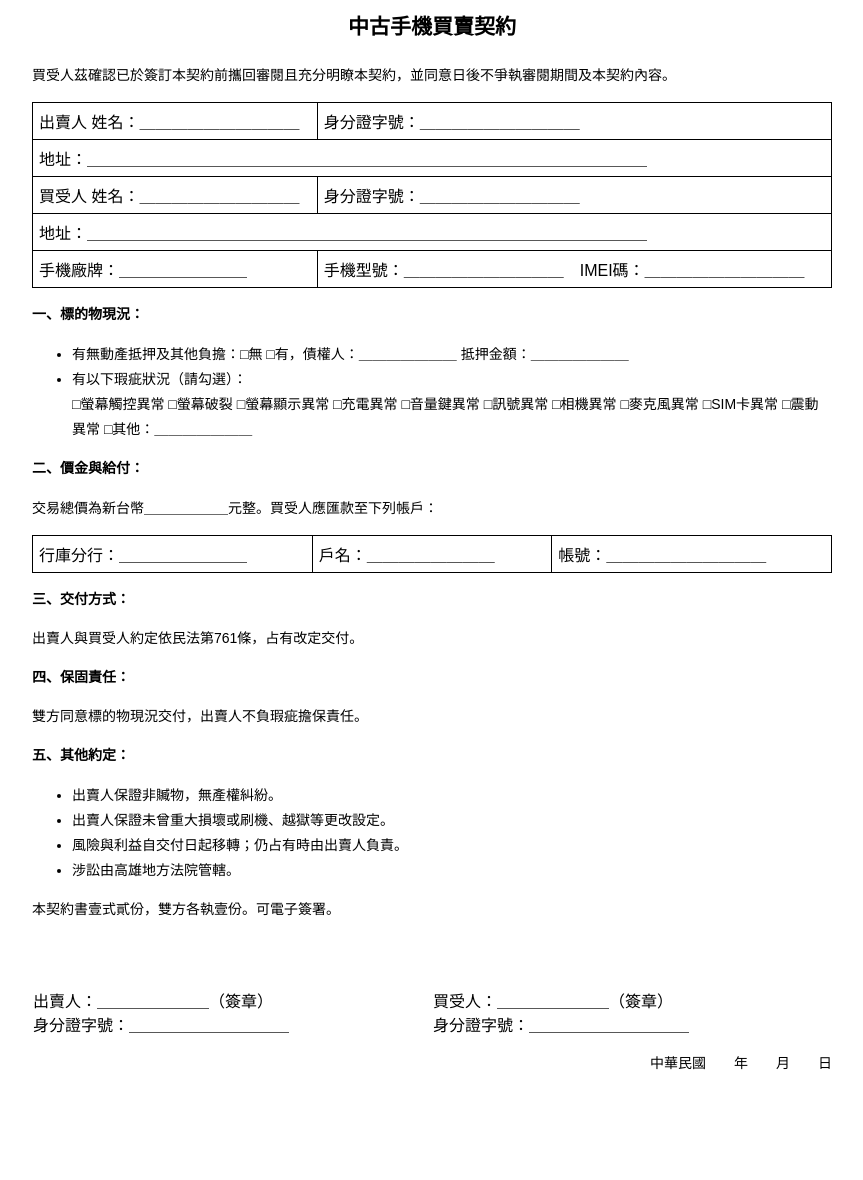
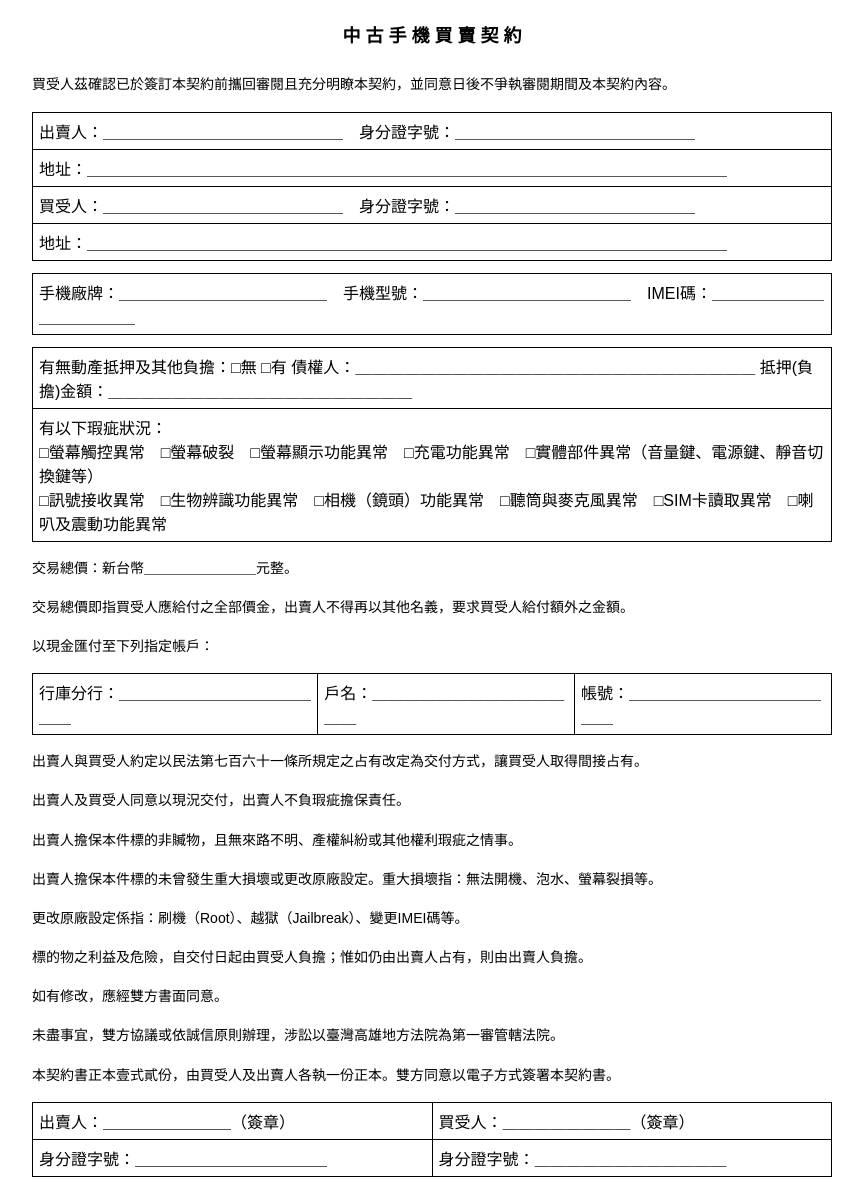
Before and after one commit to Heathwang888/Phone, a plain HTML site: page index.html in a window 1280 px wide. Shown: the top 1180 px of the page, without its empty margins (208-1071 px from the left). Before the commit the page ends 1090 px from the top, so only its background shows below. Drawn offline with Linux system fonts and the light colour scheme.

Commit message:
Update index.html

```diff
--- a/index.html
+++ b/index.html
@@ -1,69 +1,111 @@
-<div style="max-width: 800px; margin: auto; font-family: 'Noto Sans TC', sans-serif; font-size: 14px; color: #000; line-height: 1.8;">
+<style>
+  .contract {
+    font-family: "Noto Sans TC", sans-serif;
+    font-size: 14px;
+    color: #000;
+    line-height: 1.8;
+    max-width: 800px;
+    margin: auto;
+  }
+  .contract table {
+    width: 100%;
+    border-collapse: collapse;
+    margin: 12px 0;
+  }
+  .contract td {
+    border: 1px solid #000;
+    padding: 6px;
+    vertical-align: top;
+  }
+  .contract h2 {
+    text-align: center;
+    font-size: 18px;
+    font-weight: bold;
+    margin: 20px 0;
+  }
+  .contract .center {
+    text-align: center;
+  }
+  .contract .no-border {
+    border: none;
+  }
+</style>
 
-  <h2 style="text-align: center; font-weight: bold;">中古手機買賣契約</h2>
+<div class="contract">
+  <h2>中 古 手 機 買 賣 契 約</h2>
 
   <p>買受人茲確認已於簽訂本契約前攜回審閱且充分明瞭本契約，並同意日後不爭執審閱期間及本契約內容。</p>
 
-  <table style="width:100%; border-collapse: collapse; margin: 10px 0;">
+  <table>
     <tr>
-      <td style="border: 1px solid #000; padding: 6px;">出賣人 姓名：＿＿＿＿＿＿＿＿＿＿</td>
-      <td style="border: 1px solid #000; padding: 6px;">身分證字號：＿＿＿＿＿＿＿＿＿＿</td>
+      <td colspan="2">出賣人：＿＿＿＿＿＿＿＿＿＿＿＿＿＿＿　身分證字號：＿＿＿＿＿＿＿＿＿＿＿＿＿＿＿</td>
     </tr>
     <tr>
-      <td colspan="2" style="border: 1px solid #000; padding: 6px;">地址：＿＿＿＿＿＿＿＿＿＿＿＿＿＿＿＿＿＿＿＿＿＿＿＿＿＿＿＿＿＿＿＿＿＿＿</td>
+      <td colspan="2">地址：＿＿＿＿＿＿＿＿＿＿＿＿＿＿＿＿＿＿＿＿＿＿＿＿＿＿＿＿＿＿＿＿＿＿＿＿＿＿＿＿</td>
     </tr>
     <tr>
-      <td style="border: 1px solid #000; padding: 6px;">買受人 姓名：＿＿＿＿＿＿＿＿＿＿</td>
-      <td style="border: 1px solid #000; padding: 6px;">身分證字號：＿＿＿＿＿＿＿＿＿＿</td>
+      <td colspan="2">買受人：＿＿＿＿＿＿＿＿＿＿＿＿＿＿＿　身分證字號：＿＿＿＿＿＿＿＿＿＿＿＿＿＿＿</td>
     </tr>
     <tr>
-      <td colspan="2" style="border: 1px solid #000; padding: 6px;">地址：＿＿＿＿＿＿＿＿＿＿＿＿＿＿＿＿＿＿＿＿＿＿＿＿＿＿＿＿＿＿＿＿＿＿＿</td>
-    </tr>
-    <tr>
-      <td style="border: 1px solid #000; padding: 6px;">手機廠牌：＿＿＿＿＿＿＿＿</td>
-      <td style="border: 1px solid #000; padding: 6px;">手機型號：＿＿＿＿＿＿＿＿＿＿　IMEI碼：＿＿＿＿＿＿＿＿＿＿</td>
+      <td colspan="2">地址：＿＿＿＿＿＿＿＿＿＿＿＿＿＿＿＿＿＿＿＿＿＿＿＿＿＿＿＿＿＿＿＿＿＿＿＿＿＿＿＿</td>
     </tr>
   </table>
 
-  <p><strong>一、標的物現況：</strong></p>
-  <ul>
-    <li>有無動產抵押及其他負擔：□無 □有，債權人：＿＿＿＿＿＿＿ 抵押金額：＿＿＿＿＿＿＿</li>
-    <li>有以下瑕疵狀況（請勾選）：<br>
-      □螢幕觸控異常 □螢幕破裂 □螢幕顯示異常 □充電異常 □音量鍵異常 □訊號異常 □相機異常 □麥克風異常 □SIM卡異常 □震動異常 □其他：＿＿＿＿＿＿＿
-    </li>
-  </ul>
-
-  <p><strong>二、價金與給付：</strong></p>
-  <p>交易總價為新台幣＿＿＿＿＿＿元整。買受人應匯款至下列帳戶：</p>
-  <table style="width:100%; border-collapse: collapse; margin: 10px 0;">
+  <table>
     <tr>
-      <td style="border: 1px solid #000; padding: 6px;">行庫分行：＿＿＿＿＿＿＿＿</td>
-      <td style="border: 1px solid #000; padding: 6px;">戶名：＿＿＿＿＿＿＿＿</td>
-      <td style="border: 1px solid #000; padding: 6px;">帳號：＿＿＿＿＿＿＿＿＿＿</td>
+      <td colspan="3">手機廠牌：＿＿＿＿＿＿＿＿＿＿＿＿＿　手機型號：＿＿＿＿＿＿＿＿＿＿＿＿＿　IMEI碼：＿＿＿＿＿＿＿＿＿＿＿＿＿</td>
     </tr>
   </table>
 
-  <p><strong>三、交付方式：</strong></p>
-  <p>出賣人與買受人約定依民法第761條，占有改定交付。</p>
+  <table>
+    <tr>
+      <td colspan="3">
+        有無動產抵押及其他負擔：□無 □有 債權人：＿＿＿＿＿＿＿＿＿＿＿＿＿＿＿＿＿＿＿＿＿＿＿＿＿ 抵押(負擔)金額：＿＿＿＿＿＿＿＿＿＿＿＿＿＿＿＿＿＿＿
+      </td>
+    </tr>
+    <tr>
+      <td colspan="3">
+        有以下瑕疵狀況：<br>
+        □螢幕觸控異常　□螢幕破裂　□螢幕顯示功能異常　□充電功能異常　□實體部件異常（音量鍵、電源鍵、靜音切換鍵等）<br>
+        □訊號接收異常　□生物辨識功能異常　□相機（鏡頭）功能異常　□聽筒與麥克風異常　□SIM卡讀取異常　□喇叭及震動功能異常
+      </td>
+    </tr>
+  </table>
 
-  <p><strong>四、保固責任：</strong></p>
-  <p>雙方同意標的物現況交付，出賣人不負瑕疵擔保責任。</p>
+  <p>交易總價：新台幣＿＿＿＿＿＿＿＿元整。</p>
+  <p>交易總價即指買受人應給付之全部價金，出賣人不得再以其他名義，要求買受人給付額外之金額。</p>
 
-  <p><strong>五、其他約定：</strong></p>
-  <ul>
-    <li>出賣人保證非贓物，無產權糾紛。</li>
-    <li>出賣人保證未曾重大損壞或刷機、越獄等更改設定。</li>
-    <li>風險與利益自交付日起移轉；仍占有時由出賣人負責。</li>
-    <li>涉訟由高雄地方法院管轄。</li>
-  </ul>
+  <p>以現金匯付至下列指定帳戶：</p>
 
-  <p>本契約書壹式貳份，雙方各執壹份。可電子簽署。</p>
+  <table>
+    <tr>
+      <td>行庫分行：＿＿＿＿＿＿＿＿＿＿＿＿＿＿</td>
+      <td>戶名：＿＿＿＿＿＿＿＿＿＿＿＿＿＿</td>
+      <td>帳號：＿＿＿＿＿＿＿＿＿＿＿＿＿＿</td>
+    </tr>
+  </table>
 
-  <br><br>
-  <table style="width:100%; border-collapse: collapse;">
+  <p>出賣人與買受人約定以民法第七百六十一條所規定之占有改定為交付方式，讓買受人取得間接占有。</p>
+
+  <p>出賣人及買受人同意以現況交付，出賣人不負瑕疵擔保責任。</p>
+
+  <p>出賣人擔保本件標的非贓物，且無來路不明、產權糾紛或其他權利瑕疵之情事。</p>
+  <p>出賣人擔保本件標的未曾發生重大損壞或更改原廠設定。重大損壞指：無法開機、泡水、螢幕裂損等。</p>
+  <p>更改原廠設定係指：刷機（Root）、越獄（Jailbreak）、變更IMEI碼等。</p>
+  <p>標的物之利益及危險，自交付日起由買受人負擔；惟如仍由出賣人占有，則由出賣人負擔。</p>
+  <p>如有修改，應經雙方書面同意。</p>
+  <p>未盡事宜，雙方協議或依誠信原則辦理，涉訟以臺灣高雄地方法院為第一審管轄法院。</p>
+
+  <p>本契約書正本壹式貳份，由買受人及出賣人各執一份正本。雙方同意以電子方式簽署本契約書。</p>
+
+  <table>
     <tr>
-      <td style="width: 50%; text-align: left;">出賣人：＿＿＿＿＿＿＿（簽章）<br>身分證字號：＿＿＿＿＿＿＿＿＿＿</td>
-      <td style="width: 50%; text-align: left;">買受人：＿＿＿＿＿＿＿（簽章）<br>身分證字號：＿＿＿＿＿＿＿＿＿＿</td>
+      <td style="width: 50%;">出賣人：＿＿＿＿＿＿＿＿（簽章）</td>
+      <td style="width: 50%;">買受人：＿＿＿＿＿＿＿＿（簽章）</td>
+    </tr>
+    <tr>
+      <td>身分證字號：＿＿＿＿＿＿＿＿＿＿＿＿</td>
+      <td>身分證字號：＿＿＿＿＿＿＿＿＿＿＿＿</td>
     </tr>
   </table>
 
```
